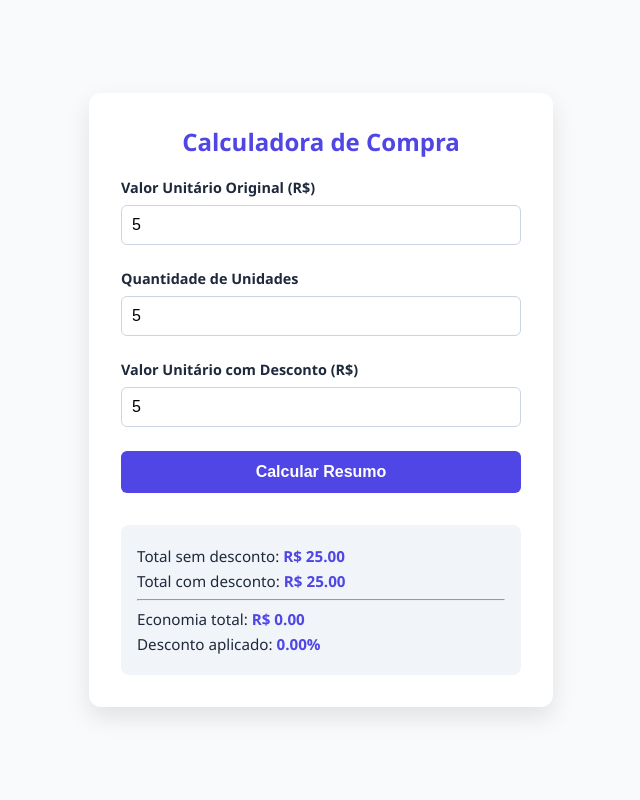
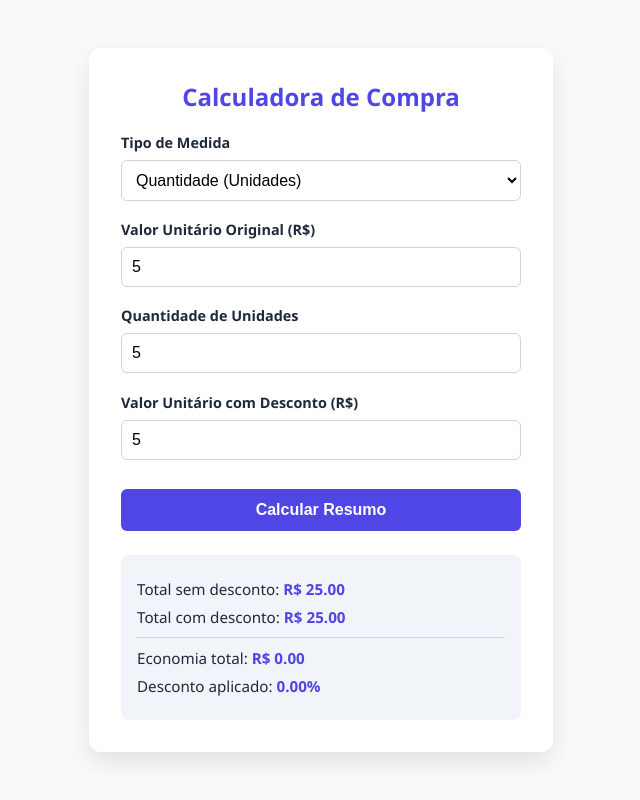
Before and after one commit to cacauconcreto/reimagined-octo-computing-machine, a plain HTML site: page index.html in a window 1280 px wide. Both pictures are taken after typing "5", "5", "5" into the empty fields and a click on the button "Calcular Resumo". Shown: the whole page, without its empty margins (319-959 px from the left). Drawn offline with Linux system fonts and the light colour scheme.

Commit message:
Calculadora 2.0

```diff
--- a/index.html
+++ b/index.html
@@ -3,7 +3,7 @@
 <head>
     <meta charset="UTF-8">
     <meta name="viewport" content="width=device-width, initial-scale=1.0">
-    <title>Calculadora de Desconto Profissional</title>
+    <title>Calculadora de Compra Universal</title>
     <style>
         :root {
             --primary: #4f46e5;
@@ -34,17 +34,18 @@
 
         h2 { margin-top: 0; color: var(--primary); text-align: center; }
 
-        .input-group { margin-bottom: 1.5rem; }
+        .input-group { margin-bottom: 1.2rem; }
 
         label { display: block; margin-bottom: 0.5rem; font-weight: 600; font-size: 0.9rem; }
 
-        input {
+        select, input {
             width: 100%;
             padding: 10px;
             border: 1px solid #cbd5e1;
             border-radius: 6px;
             box-sizing: border-box;
             font-size: 1rem;
+            background-color: white;
         }
 
         button {
@@ -58,20 +59,22 @@
             font-weight: bold;
             cursor: pointer;
             transition: background 0.2s;
+            margin-top: 10px;
         }
 
         button:hover { background-color: #4338ca; }
 
         .result {
-            margin-top: 2rem;
+            margin-top: 1.5rem;
             padding: 1rem;
             background: #f1f5f9;
             border-radius: 8px;
-            display: none; /* Escondido até calcular */
+            display: none;
         }
 
-        .result p { margin: 5px 0; font-size: 0.95rem; }
+        .result p { margin: 8px 0; font-size: 0.95rem; }
         .highlight { font-weight: bold; color: var(--primary); }
+        hr { border: 0; border-top: 1px solid #cbd5e1; margin: 10px 0; }
     </style>
 </head>
 <body>
@@ -80,18 +83,26 @@
     <h2>Calculadora de Compra</h2>
 
     <div class="input-group">
-        <label>Valor Unitário Original (R$)</label>
-        <input type="number" id="v_orig" placeholder="Ex: 100.00" step="0.01">
+        <label>Tipo de Medida</label>
+        <select id="tipo_medida" onchange="atualizarLabels()">
+            <option value="un">Quantidade (Unidades)</option>
+            <option value="kg">Peso (Quilos/Kg)</option>
+        </select>
     </div>
 
     <div class="input-group">
-        <label>Quantidade de Unidades</label>
-        <input type="number" id="qtd" placeholder="Ex: 2">
+        <label id="label_v_orig">Valor Unitário Original (R$)</label>
+        <input type="number" id="v_orig" placeholder="0.00" step="0.01">
     </div>
 
     <div class="input-group">
-        <label>Valor Unitário com Desconto (R$)</label>
-        <input type="number" id="v_desc" placeholder="Ex: 85.00" step="0.01">
+        <label id="label_qtd">Quantidade de Unidades</label>
+        <input type="number" id="qtd" placeholder="Ex: 2 ou 0.500" step="0.001">
+    </div>
+
+    <div class="input-group">
+        <label id="label_v_desc">Valor Unitário com Desconto (R$)</label>
+        <input type="number" id="v_desc" placeholder="0.00" step="0.01">
     </div>
 
     <button onclick="calcular()">Calcular Resumo</button>
@@ -106,10 +117,28 @@
 </div>
 
 <script>
+    function atualizarLabels() {
+        const tipo = document.getElementById('tipo_medida').value;
+        const labelVOrig = document.getElementById('label_v_orig');
+        const labelQtd = document.getElementById('label_qtd');
+        const labelVDesc = document.getElementById('label_v_desc');
+
+        if (tipo === 'kg') {
+            labelVOrig.innerText = "Preço por Kg Original (R$)";
+            labelQtd.innerText = "Peso Total (Kg)";
+            labelVDesc.innerText = "Preço por Kg com Desconto (R$)";
+        } else {
+            labelVOrig.innerText = "Valor Unitário Original (R$)";
+            labelQtd.innerText = "Quantidade de Unidades";
+            labelVDesc.innerText = "Valor Unitário com Desconto (R$)";
+        }
+        // Limpa o resultado ao trocar o tipo para evitar confusão
+        document.getElementById('resultado').style.display = 'none';
+    }
+
     function calcular() {
-        // Captura os valores dos inputs (o equivalente ao scanf do C)
         const v_orig = parseFloat(document.getElementById('v_orig').value);
-        const qtd = parseInt(document.getElementById('qtd').value);
+        const qtd = parseFloat(document.getElementById('qtd').value);
         const v_desc = parseFloat(document.getElementById('v_desc').value);
 
         if (isNaN(v_orig) || isNaN(qtd) || isNaN(v_desc)) {
@@ -117,13 +146,11 @@
             return;
         }
 
-        // Lógica de cálculo (exatamente como no seu código C)
         const total_original = v_orig * qtd;
         const total_com_desconto = v_desc * qtd;
         const desconto_dinheiro = total_original - total_com_desconto;
         const porcentagem = (desconto_dinheiro / total_original) * 100;
 
-        // Exibição dos resultados (o equivalente ao printf do C)
         document.getElementById('res_bruto').innerText = `R$ ${total_original.toFixed(2)}`;
         document.getElementById('res_liquido').innerText = `R$ ${total_com_desconto.toFixed(2)}`;
         document.getElementById('res_economia').innerText = `R$ ${desconto_dinheiro.toFixed(2)}`;
```
